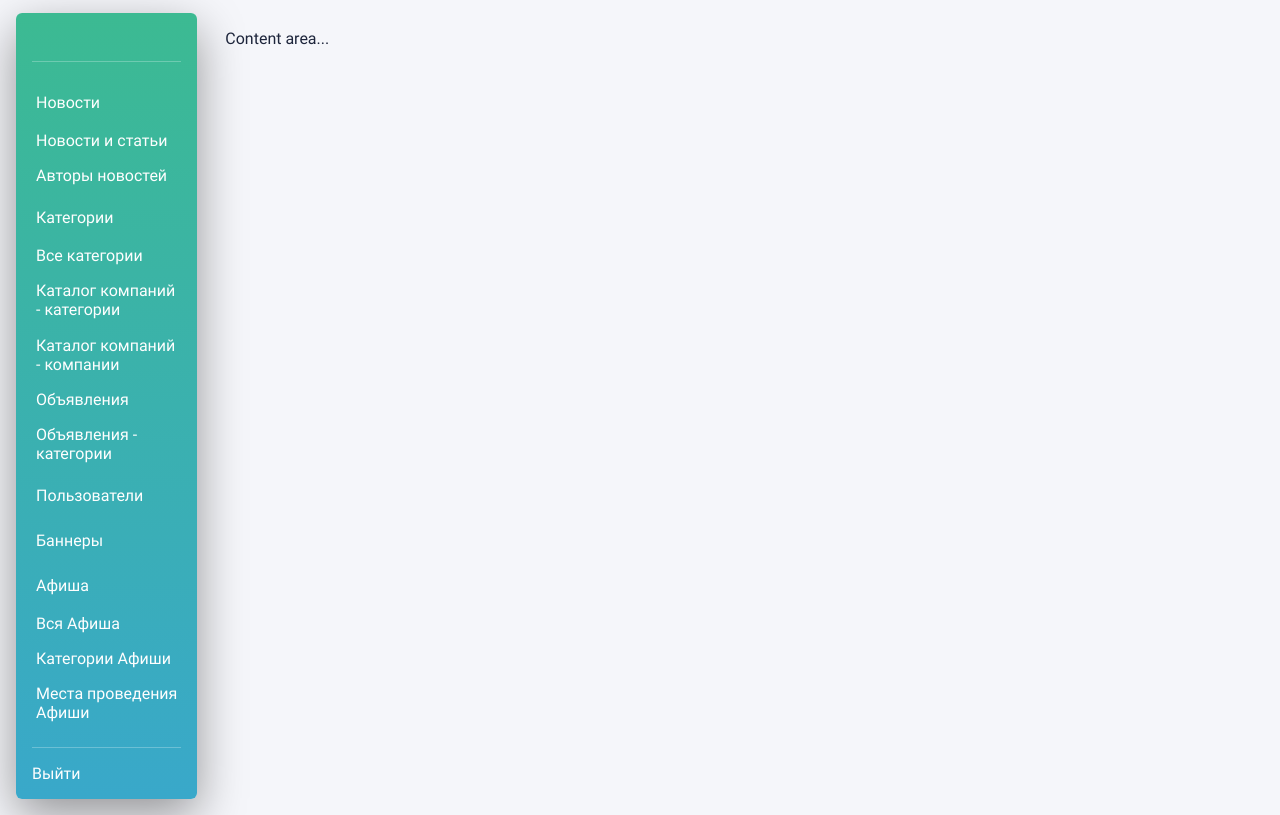
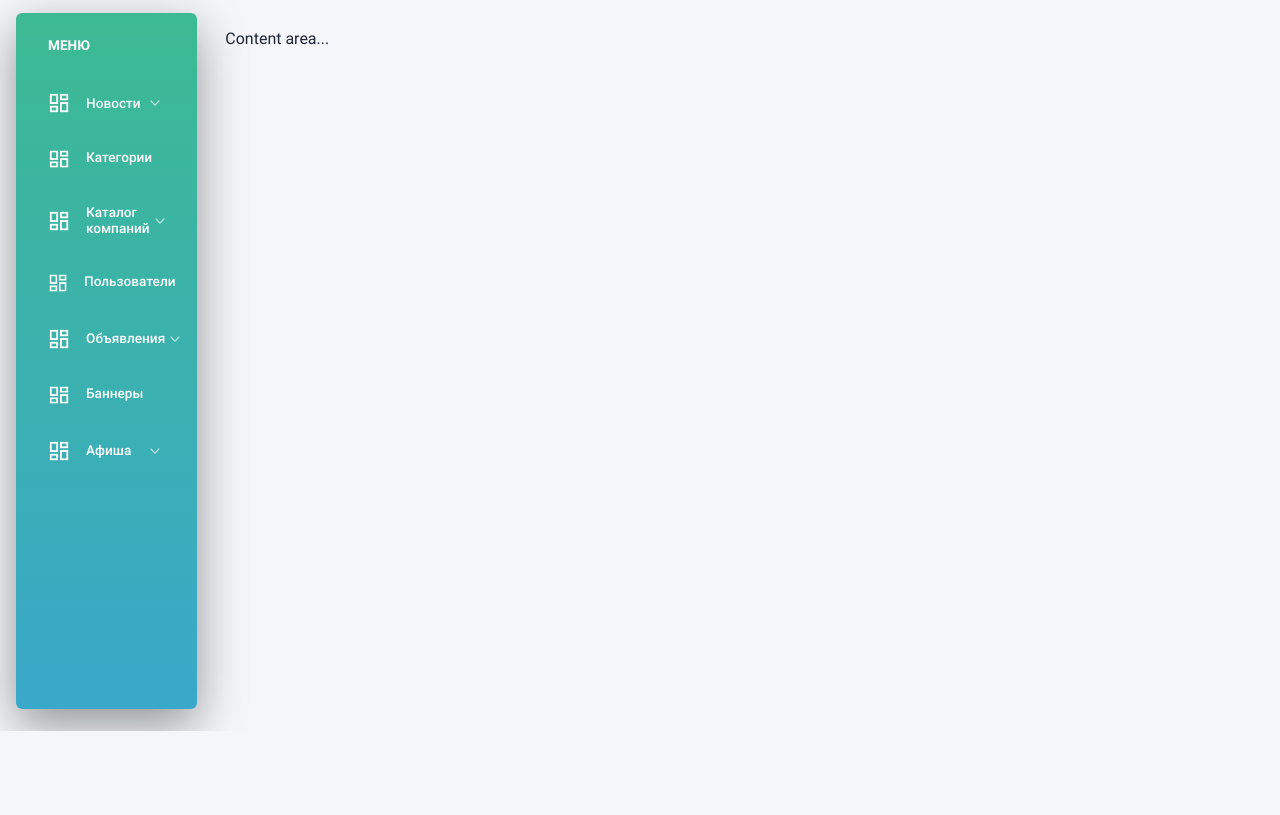
Before and after one commit to max-tsymba/admin-system, a website: page app/index.html in a window 1280 px wide. Shown: the part 69-884 px from the top of the page. After the commit the page ends 800 px from the top, so only its background shows below. Drawn offline with nearby package versions, Linux system fonts and the light colour scheme.

Commit message:
update: sidebar navigation

```diff
--- a/app/index.html
+++ b/app/index.html
@@ -66,106 +66,146 @@
     <main class="main">
       <div class="container-fluid">
         <div class="row flex-nowrap">
-          <div class="c-sidebar-wrapper col-auto col-md-3 col-xl-2 px-sm-2 px-0 p-lg-3 custom-dropdown pt-lg-0">
-            <div class="d-flex flex-column align-items-center align-items-sm-start px-3 pt-2 h-100 c-sidebar rounded-2">
-              <div class="pt-3 pb-2"></div>
-              <hr />
+          <div class="c-sidebar-wrapper col-auto col-md-3 col-xl-2 px-sm-2 px-0 p-lg-3 pt-lg-0">
+            <!-- navigation -->
+            <nav class="c-sidebar d-flex flex-column align-items-center align-items-sm-start px-3 py-3 h-100 rounded-2">
+              <p class="mb-3 px-3 py-2 w-100 text-uppercase fw-bold">Меню</p>
 
-              <ul class="nav nav-pills flex-column mb-sm-auto mb-0 align-items-center align-items-sm-start" id="menu">
-                <li>
-                  <a href="#submenu1" data-bs-toggle="collapse" class="nav-link px-0 align-middle">
-                    <i class="fs-4 bi-speedometer2"></i>
-                    <span class="ms-1 d-none d-sm-inline">Новости</span>
-                  </a>
-                  <ul class="collapse show nav flex-column ms-1" id="submenu1" data-bs-parent="#menu">
-                    <li class="w-100">
-                      <a href="#" class="nav-link px-0">
-                        <span class="d-none d-sm-inline">Новости и статьи</span>
-                      </a>
-                    </li>
-                    <li>
-                      <a href="#" class="nav-link px-0">
-                        <span class="d-none d-sm-inline">Авторы новостей</span>
-                      </a>
-                    </li>
-                  </ul>
+              <ul class="accordion w-100 list-unstyled" id="accordionPanelsStayOpenExample">
+                <li class="c-accordion-item accordion-item bg-transparent border-0">
+                  <div class="accordion-header d-flex gap-3 align-items-center px-3 rounded-2">
+                    <img src="./img/icons/dashboard.png" width="25" height="22" alt="" />
+                    <button
+                      class="accordion-button bg-transparent border-0 shadow-none px-0"
+                      type="button"
+                      data-bs-toggle="collapse"
+                      data-bs-target="#navigationOne"
+                      aria-expanded="true"
+                      aria-controls="navigationOne"
+                    >
+                      Новости
+                    </button>
+                  </div>
+
+                  <div id="navigationOne" class="accordion-collapse collapse">
+                    <div class="accordion-body p-0 my-1 rounded-2">
+                      <a class="p-3 d-inline-block w-100" href="#">Новости и статьи</a>
+                    </div>
+                    <div class="accordion-body p-0 my-1 rounded-2">
+                      <a class="p-3 d-inline-block w-100" href="#">Авторы новостей</a>
+                    </div>
+                  </div>
                 </li>
 
-                <li>
-                  <a href="#submenu2" data-bs-toggle="collapse" class="nav-link px-0 align-middle">
-                    <i class="fs-4 bi-speedometer2"></i>
-                    <span class="ms-1 d-none d-sm-inline">Категории</span>
-                  </a>
-                  <ul class="collapse show nav flex-column ms-1" id="submenu2" data-bs-parent="#menu">
-                    <li class="w-100">
-                      <a href="#" class="nav-link px-0">
-                        <span class="d-none d-sm-inline">Все категории</span>
-                      </a>
-                    </li>
-                    <li>
-                      <a href="#" class="nav-link px-0">
-                        <span class="d-none d-sm-inline">Каталог компаний - категории</span>
-                      </a>
-                    </li>
-                    <li>
-                      <a href="#" class="nav-link px-0">
-                        <span class="d-none d-sm-inline">Каталог компаний - компании</span>
-                      </a>
-                    </li>
-                    <li>
-                      <a href="#" class="nav-link px-0">
-                        <span class="d-none d-sm-inline">Объявления</span>
-                      </a>
-                    </li>
-                    <li>
-                      <a href="#" class="nav-link px-0">
-                        <span class="d-none d-sm-inline">Объявления - категории</span>
-                      </a>
-                    </li>
-                  </ul>
+                <li class="c-accordion-item bg-transparent border-0">
+                  <div class="accordion-body p-0 my-1 rounded-2 align-items-center">
+                    <a class="p-3 d-inline-block w-100 d-flex gap-3" href="#">
+                      <img src="./img/icons/dashboard.png" width="22" height="20" alt="" />
+                      <span>Категории</span></a
+                    >
+                  </div>
                 </li>
 
-                <li>
-                  <a href="#" data-bs-toggle="collapse" class="nav-link px-0 align-middle">
-                    <i class="fs-4 bi-speedometer2"></i>
-                    <span class="ms-1 d-none d-sm-inline">Пользователи</span>
-                  </a>
+                <li class="c-accordion-item accordion-item bg-transparent border-0">
+                  <div class="accordion-header d-flex gap-3 align-items-center px-3 rounded-2">
+                    <img src="./img/icons/dashboard.png" width="25" height="22" alt="" />
+                    <button
+                      class="accordion-button bg-transparent border-0 shadow-none px-0"
+                      type="button"
+                      data-bs-toggle="collapse"
+                      data-bs-target="#navigationTwo"
+                      aria-expanded="true"
+                      aria-controls="navigationTwo"
+                    >
+                      Каталог компаний
+                    </button>
+                  </div>
+
+                  <div id="navigationTwo" class="accordion-collapse collapse">
+                    <div class="accordion-body p-0 my-1 rounded-2">
+                      <a class="p-3 d-inline-block w-100" href="#">Категории</a>
+                    </div>
+                    <div class="accordion-body p-0 my-1 rounded-2">
+                      <a class="p-3 d-inline-block w-100" href="#">Компании</a>
+                    </div>
+                  </div>
                 </li>
 
-                <li>
-                  <a href="#" data-bs-toggle="collapse" class="nav-link px-0 align-middle">
-                    <i class="fs-4 bi-speedometer2"></i>
-                    <span class="ms-1 d-none d-sm-inline">Баннеры</span>
-                  </a>
+                <li class="c-accordion-item bg-transparent border-0">
+                  <div class="accordion-body p-0 my-1 rounded-2 align-items-center">
+                    <a class="p-3 d-inline-block w-100 d-flex gap-3" href="#">
+                      <img src="./img/icons/dashboard.png" width="22" height="20" alt="" />
+                      <span>Пользователи</span></a
+                    >
+                  </div>
                 </li>
 
-                <li>
-                  <a href="#submenu3" data-bs-toggle="collapse" class="nav-link px-0 align-middle">
-                    <i class="fs-4 bi-speedometer2"></i>
-                    <span class="ms-1 d-none d-sm-inline">Афиша</span>
-                  </a>
-                  <ul class="collapse show nav flex-column ms-1" id="submenu3" data-bs-parent="#menu">
-                    <li class="w-100">
-                      <a href="#" class="nav-link px-0">
-                        <span class="d-none d-sm-inline">Вся Афиша</span>
-                      </a>
-                    </li>
-                    <li>
-                      <a href="#" class="nav-link px-0">
-                        <span class="d-none d-sm-inline">Категории Афиши</span>
-                      </a>
-                    </li>
-                    <li>
-                      <a href="#" class="nav-link px-0">
-                        <span class="d-none d-sm-inline">Места проведения Афиши</span>
-                      </a>
-                    </li>
-                  </ul>
+                <li class="c-accordion-item accordion-item bg-transparent border-0">
+                  <div class="accordion-header d-flex gap-3 align-items-center px-3 rounded-2">
+                    <img src="./img/icons/dashboard.png" width="25" height="22" alt="" />
+                    <button
+                      class="accordion-button bg-transparent border-0 shadow-none px-0"
+                      type="button"
+                      data-bs-toggle="collapse"
+                      data-bs-target="#navigationThree"
+                      aria-expanded="true"
+                      aria-controls="navigationThree"
+                    >
+                      Объявления
+                    </button>
+                  </div>
+
+                  <div id="navigationThree" class="accordion-collapse collapse">
+                    <div class="accordion-body p-0 my-1 rounded-2">
+                      <a class="p-3 d-inline-block w-100" href="#">Все объявления</a>
+                    </div>
+                    <div class="accordion-body p-0 my-1 rounded-2">
+                      <a class="p-3 d-inline-block w-100" href="#">Категории</a>
+                    </div>
+                  </div>
+                </li>
+
+                <li class="c-accordion-item bg-transparent border-0">
+                  <div class="accordion-body p-0 my-1 rounded-2 align-items-center">
+                    <a class="p-3 d-inline-block w-100 d-flex gap-3" href="#">
+                      <img src="./img/icons/dashboard.png" width="22" height="20" alt="" />
+                      <span>Баннеры</span></a
+                    >
+                  </div>
+                </li>
+
+                <li class="c-accordion-item accordion-item bg-transparent border-0">
+                  <div class="accordion-header d-flex gap-3 align-items-center px-3 rounded-2">
+                    <img src="./img/icons/dashboard.png" width="25" height="22" alt="" />
+                    <button
+                      class="accordion-button bg-transparent border-0 shadow-none px-0"
+                      type="button"
+                      data-bs-toggle="collapse"
+                      data-bs-target="#navigationFour"
+                      aria-expanded="true"
+                      aria-controls="navigationFour"
+                    >
+                      Афиша
+                    </button>
+                  </div>
+
+                  <div id="navigationFour" class="accordion-collapse collapse">
+                    <div class="accordion-body p-0 my-1 rounded-2">
+                      <a class="p-3 d-inline-block w-100" href="#">Вся афиша</a>
+                    </div>
+
+                    <div class="accordion-body p-0 my-1 rounded-2">
+                      <a class="p-3 d-inline-block w-100" href="#">Категории</a>
+                    </div>
+
+                    <div class="accordion-body p-0 my-1 rounded-2">
+                      <a class="p-3 d-inline-block w-100" href="#">Места проведения</a>
+                    </div>
+                  </div>
                 </li>
               </ul>
-              <hr />
-              <div class="pb-3"><a href="#">Выйти</a></div>
-            </div>
+            </nav>
+            <!-- End navigation -->
           </div>
 
           <div class="col py-3">Content area...</div>
--- a/app/scss/patterns/_classes.scss
+++ b/app/scss/patterns/_classes.scss
@@ -27,8 +27,3 @@
 .cfs-1 {
   font-size: 0.7rem;
 }
-
-/* Elements */
-.custom-dropdown a {
-  color: $text;
-}
--- a/app/scss/patterns/_sidebar.scss
+++ b/app/scss/patterns/_sidebar.scss
@@ -1,3 +1,5 @@
+$fs-13: 0.85rem;
+
 /* Sidebar */
 .c-sidebar-wrapper {
   min-height: calc(100vh - 88px);
@@ -7,8 +9,30 @@
   background-image: $main-gradient !important;
   box-shadow: $dark-shadow !important;
   color: $white !important;
+  font-size: $fs-13 !important;
 
-  a {
+  a,
+  button {
     color: $white !important;
+    font-size: $fs-13 !important;
+    font-weight: 500;
+    transition: all 0.3s !important;
+  }
+
+  .accordion-button::after {
+    background-image: url('../../img/icons/chevron.png');
   }
 }
+
+.accordion-header,
+.accordion-body {
+  cursor: pointer;
+  transition: all 0.3s !important;
+}
+
+.accordion-body,
+.accordion-header {
+  &:hover {
+    background-color: rgba($white, 0.2) !important;
+  }
+}
```
Also changed, not shown: app/css/style.min.css, app/img/icons/chevron.png (added), app/img/icons/dashboard.png (added).
